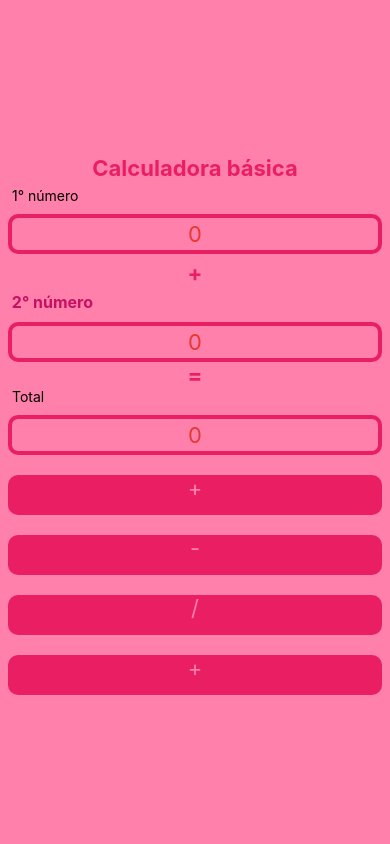
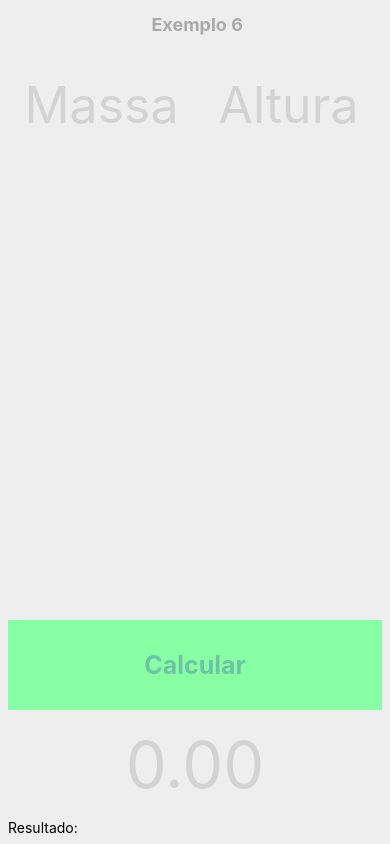
Before and after one commit to CasarottiEduardo/APP-Eduardo, a React Native app: screen / in a window 390 px wide. Built offline with nearby package versions, Linux system fonts and the light colour scheme.

Commit message:
aula 13/06

```diff
--- a/App.js
+++ b/App.js
@@ -5,11 +5,12 @@
 // import Apostila03A from './components/apostila_03_avancado/Index';
 //import Apostila04 from './components/apostila_04';
 import Apostila05 from './components/apostila_05';
+import Apostila_06 from './components/apostila_06';
 
 export default function App() {
   return (
     <View style={styles.container}>
-      <Apostila05 />
+      <Apostila_06 />
     </View>
   );
 }
--- a/components/apostila_05/index.js
+++ b/components/apostila_05/index.js
@@ -1,7 +1,13 @@
-import React, { useState } from 'react';
-import { Text, View, StyleSheet, TextInput, TouchableOpacity } from 'react-native';
+import React, { useState } from "react";
+import {
+  Text,
+  View,
+  StyleSheet,
+  TextInput,
+  TouchableOpacity,
+} from "react-native";
 
-import styles from './styles';
+import styles from "./styles";
 
 export default function Index() {
   const [n1, setN1] = useState(0);
@@ -13,20 +19,19 @@
     setTotal(conta.toString());
   }
 
-    function Subtracao(){
+  function Subtracao() {
     const conta = parseInt(n1) - parseInt(n2);
     setTotal(conta.toString());
   }
 
-    function Divisao(){
+  function Divisao() {
     const conta = parseInt(n1) / parseInt(n2);
     setTotal(conta.toString());
   }
-    function Multipicar(){
+  function Multipicar() {
     const conta = parseInt(n1) * parseInt(n2);
     setTotal(conta.toString());
   }
-
 
   return (
     <View style={styles.container}>
@@ -37,24 +42,26 @@
       <Text style={styles.txtSaida}> Calculadora básica </Text>
 
       <Text style={styles.textLabell}> 1° número </Text>
-			<TextInput style={styles.txtEntrada}
+      <TextInput
+        style={styles.txtEntrada}
         onChangeText={(entrada) => setN1(entrada)}
-				value={n1} />
+        value={n1}
+      />
 
       <Text style={styles.txtSaida}> + </Text>
 
       <Text style={styles.textLabel}> 2° número </Text>
-			<TextInput style={styles.txtEntrada}
+      <TextInput
+        style={styles.txtEntrada}
         onChangeText={(entrada) => setN2(entrada)}
-				value={n2} />
+        value={n2}
+      />
 
       <Text style={[styles.txtSaida, { margin: 0 }]}> = </Text>
 
         <Text style={styles.textLabell}> Total </Text>
-			<TextInput style={styles.txtEntrada}
-				editable={false}
-				value={total} />
-            <View>
+        <TextInput style={styles.txtEntrada} editable={false} value={total} />
+        <View style={styles.botes}>
           <TouchableOpacity style={styles.button} onPress={() => Soma()}>
             <Text style={styles.textButton}> + </Text>
           </TouchableOpacity>
--- a/components/apostila_05/styles.js
+++ b/components/apostila_05/styles.js
@@ -32,7 +32,7 @@
       marginTop: 10,
     },
     button: {
-        flexDirection: 'row',
+      lexDirection: 'row',
       backgroundColor: '#E91E63',
       height: 40,
       justifyContent: 'center',
@@ -48,11 +48,15 @@
       fontSize: 16,
       fontWeight: 'bold',
       color: '#C51162',
+
     },
+    botes: {
+      flexDirection: 'row',
+      justifyContent: 'center',
+      padding: 50,
+    }
 
-    botoes: {
-        flexDirection: 'row',
-    }
+
   });
 
   export default styles;
--- /dev/null
+++ b/components/apostila_06/index.js
@@ -0,0 +1,60 @@
+import React, { useState } from 'react'
+import { View, Text, TextInput, TouchableOpacity } from 'react-native';
+
+import styles from './styles'
+
+export default function Apostila06() {
+
+    const [massa, setMassa] = useState(0);
+    const [altura, setAltura] = useState(0);
+    const [resultado, setResultado] = useState(0);
+    const [descricao, setDescricao] = useState('')
+
+    function Calcular () {
+        const valor = massa / (altura * altura);
+        setResultado(valor);
+        setDescricao(getDescricaoIMC(valor));
+    }
+
+    function getDescricaoIMC(imc) {
+        if (imc < 18.5) {
+            return 'Abaixo do peso';
+        } else if (imc >= 18.5 && imc < 25) {
+            return 'Peso Normal';
+        } else if (imc >= 25 && imc <30) {
+            return 'Sobrepeso';
+        } else if (imc >= 30 && imc < 35) {
+            return 'Obesidade Grau 1';
+        } else if (imc >= 35 && imc < 40) {
+            return 'Obesidade Grau 2'
+        } else {
+            return 'Obesisadade Grau 3'
+        }
+    }
+
+    return (
+        <View style={styles.container}>
+            <Text style={styles.paragraph}> Exemplo 6</Text>
+            <View style={styles.entradaImc}>
+                <TextInput placeholder='Massa'
+                    placeholderTextColor='lightgray'
+                    keyboardType='numeric'
+                    style={styles.input}
+                    onChangeText={(entrada) => setMassa(entrada)}
+                />
+
+                <TextInput placeholder='Altura'
+                    placeholderTextColor='lightgray'
+                    keyboardType='numeric'
+                    style={styles.input}
+                    onChangeText={(entrada) => setAltura(entrada)}
+                />
+            </View>
+            <TouchableOpacity style={styles.button} onPress={() => Calcular()}>
+                <Text style={styles.buttonText}> Calcular </Text>
+            </TouchableOpacity>
+            <Text style={styles.resultados}>{resultado.toFixed(2)}</Text>
+            <Text style={styles.resul}>Resultado: {descricao}</Text>
+        </View>
+    )
+}
--- /dev/null
+++ b/components/apostila_06/styles.js
@@ -0,0 +1,48 @@
+import { StyleSheet } from 'react-native';
+
+const styles = StyleSheet.create({
+    container: {
+      flex: 1,
+      justifyContent: 'center',
+      backgroundColor: '#EEE',
+      padding: 8,
+    },
+    paragraph: {
+      margin: 6,
+      fontSize: 18,
+      fontWeight: 'bold',
+      textAlign: 'center',
+      color: '#AAA',
+    },
+    entradaImc: {
+      flex: 1,
+      flexDirection: 'row',
+    },
+    input: {
+      height: 80,
+      textAlign: 'center',
+      width: '50%',
+      fontSize: 50,
+      marginTop: 24,
+      color: 'lightgray',
+    },
+    button: {
+      backgroundColor: '#89FFA5',
+    },
+    buttonText: {
+      alignSelf: 'center',
+      padding: 30,
+      fontSize: 25,
+      color: '#6DC4A4',
+      fontWeight: 'bold',
+    },
+    resultados: {
+      alignSelf: 'center',
+      color: 'lightgray',
+      fontSize: 65,
+      padding: 15,
+    },
+
+  });
+
+  export default styles;
```
Lines whose indentation alone changed are shown as unchanged.
